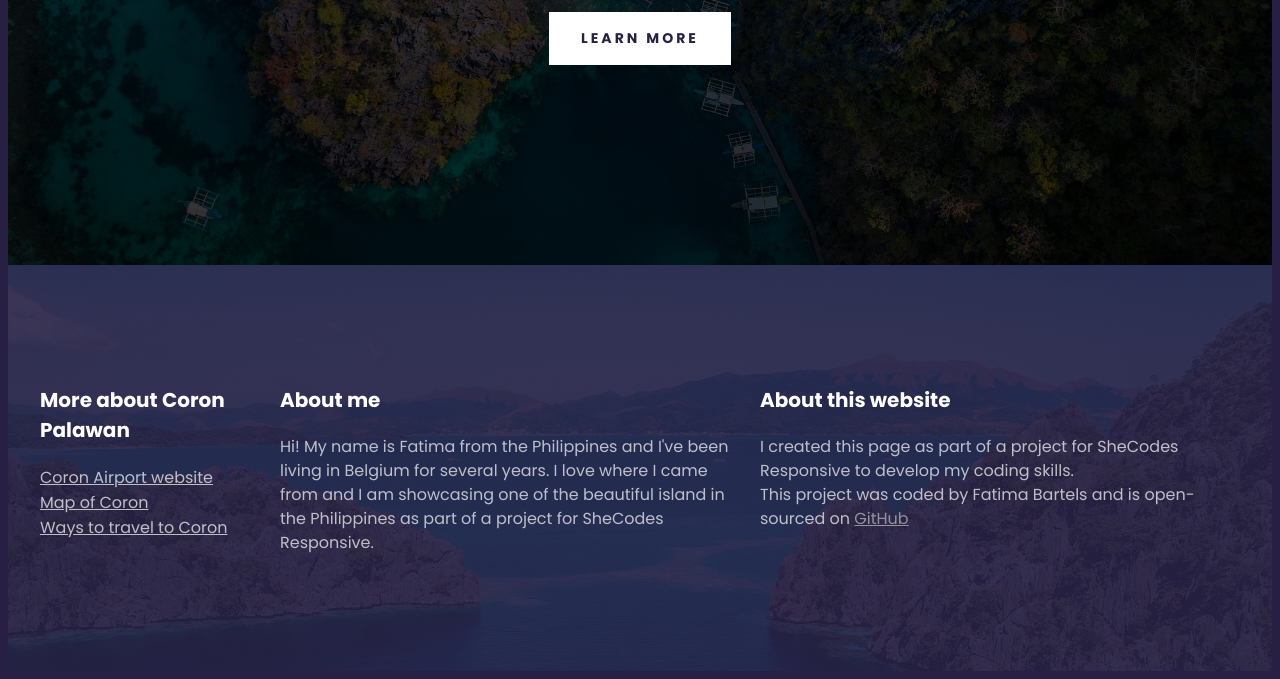
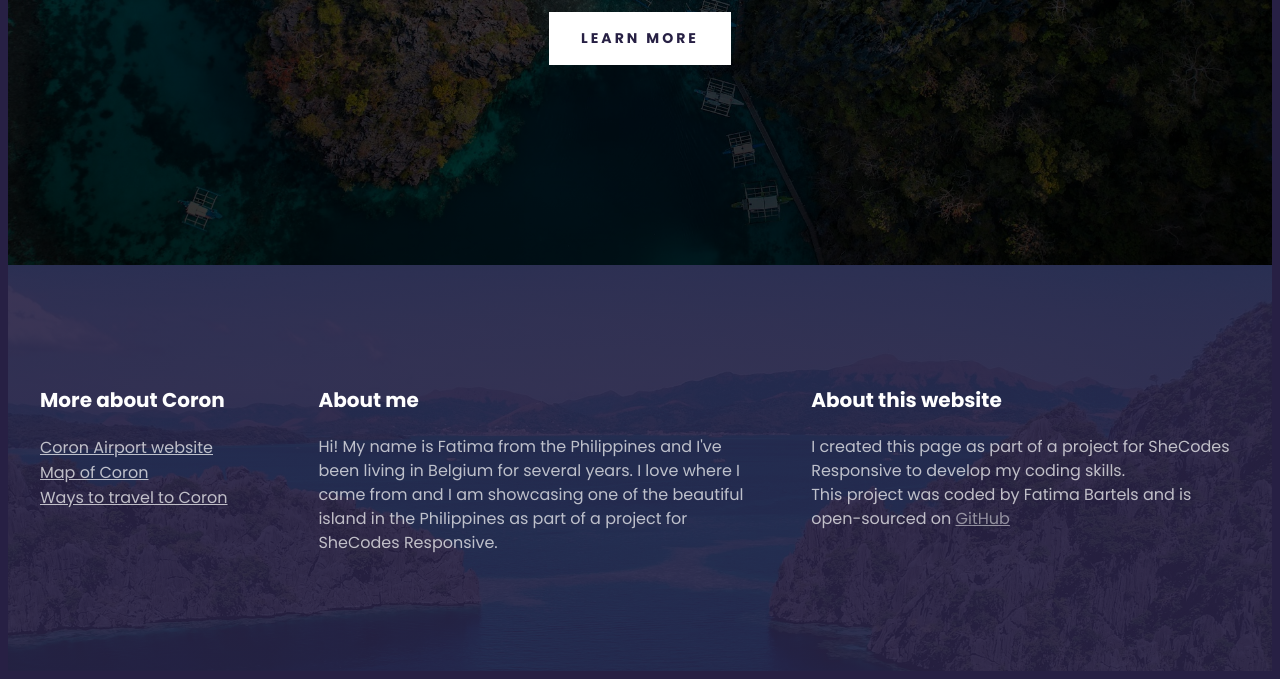
Before and after one commit to FatimaBartels/Coron-travel-project, a plain HTML site: page index.html in a window 1280 px wide. Shown: the part 480-1159 px from the top of the page. Drawn offline with Linux system fonts and the light colour scheme.

Commit message:
updated footer margin

```diff
--- a/index.html
+++ b/index.html
@@ -24,7 +24,7 @@
       <footer>
         <section class="grid">
           <div>
-            <h3>More about Coron Palawan</h3>
+            <h3>More about Coron</h3>
 
             <ul>
               <li>
--- a/src/styles.css
+++ b/src/styles.css
@@ -58,6 +58,7 @@ header a {
 .grid {
   display: grid;
   grid-template-columns: 1fr 2fr 2fr;
+  grid-gap: 64px;
 }
 
 section {
@@ -88,7 +89,6 @@ footer p {
   font-weight: 400;
   font-size: 16px;
   opacity: 0.7;
-  margin-right: 20px;
   line-height: 24px;
 }
 
```
